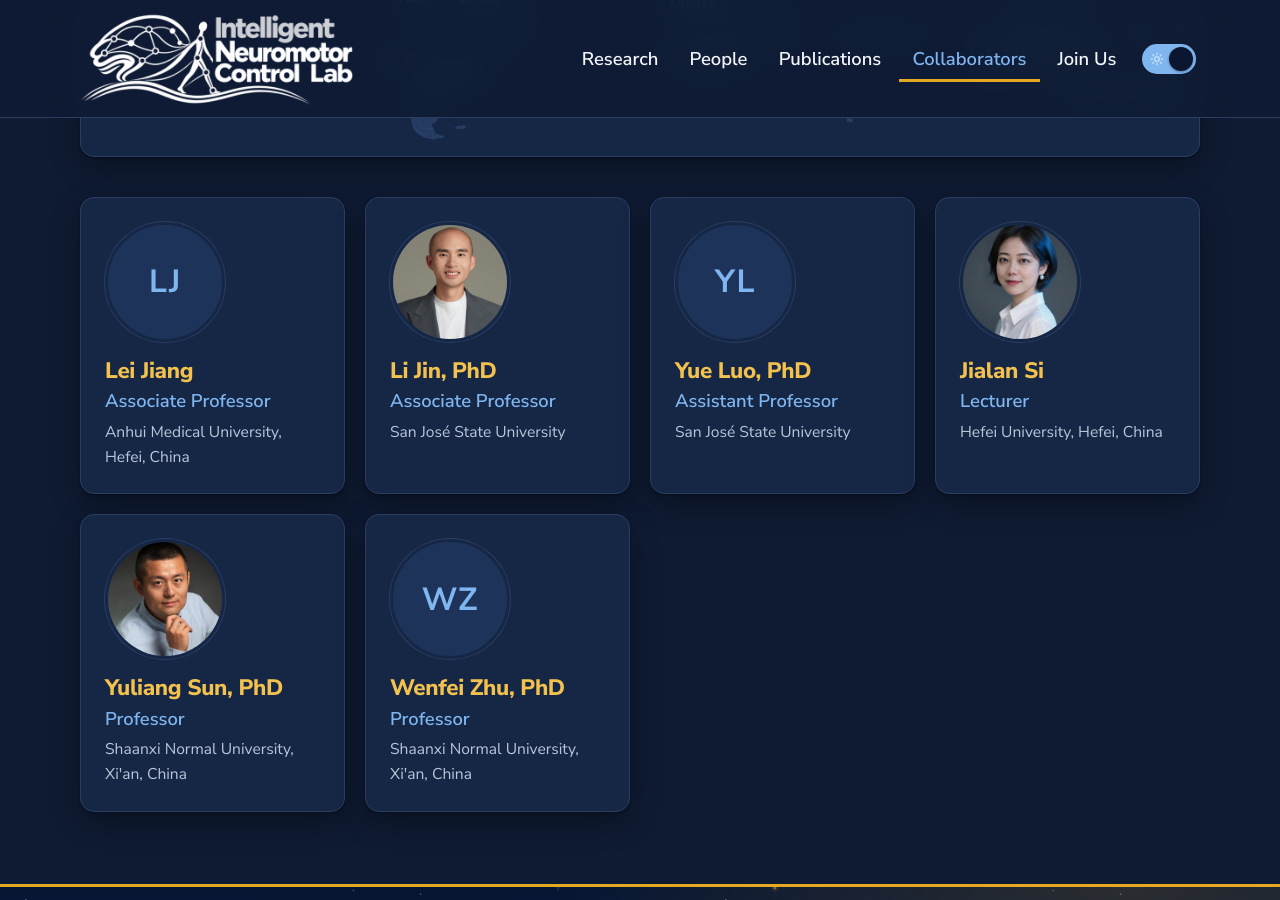
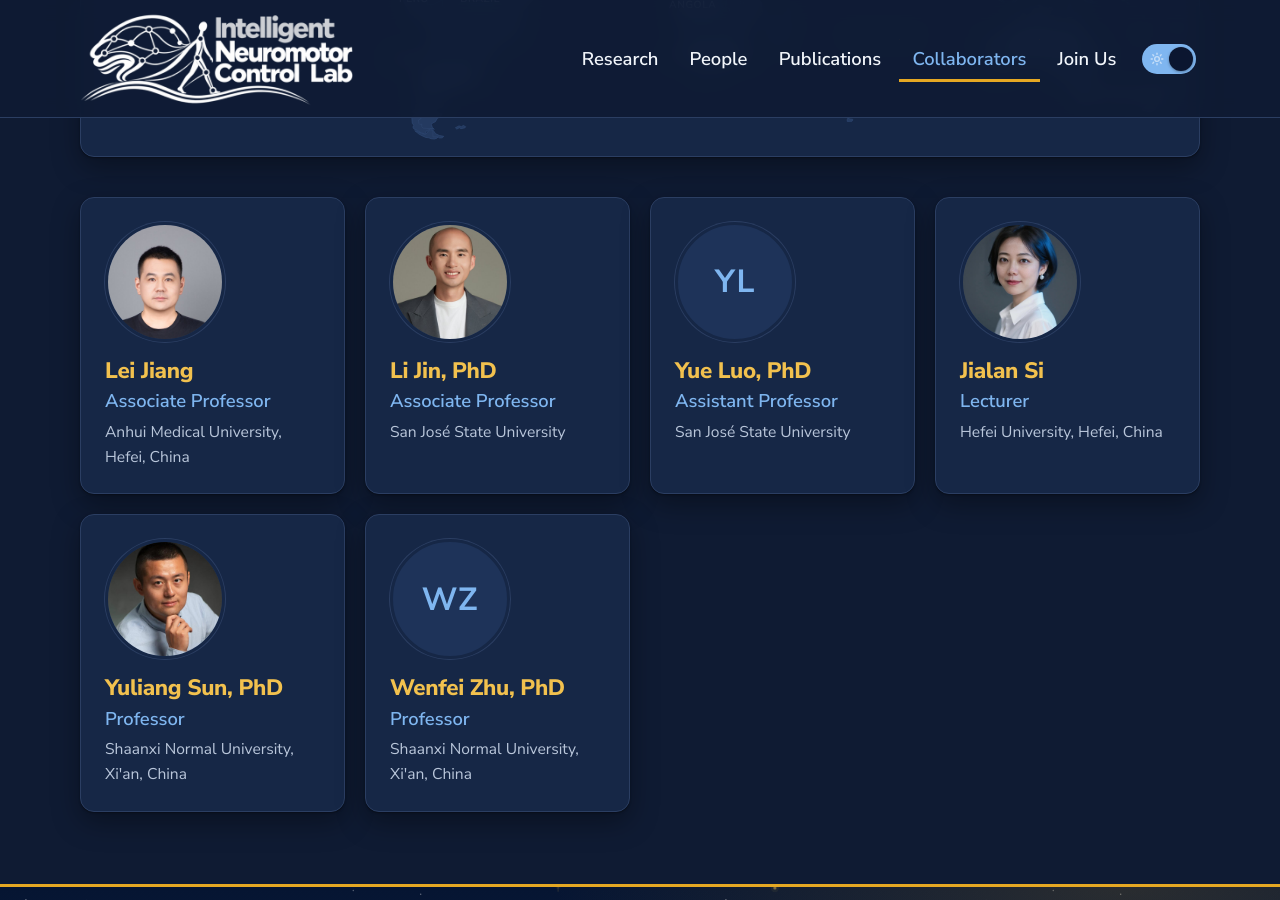
Before and after one commit to incLab-sjsu/inclab-sjsu.github.io, a Jekyll site: the page built from collaborators.html, in a window 1280 px wide and 900 px high, scrolled down 777 px. Built offline with Jekyll 4.4.1, drawn with Linux system fonts in a browser that asks for light colours.

Commit message:
Add Lei Jiang's photo
Co-Authored-By: Claude Fable 5.1 <noreply@anthropic.com>
Claude-Session: https://claude.ai/code/session_01NC87yMo4KF9PtoiKQz5QsG

```diff
--- a/_data/collaborators.yml
+++ b/_data/collaborators.yml
@@ -28,6 +28,7 @@ members:
     surname: Jiang
     role: Associate Professor
     institution: Anhui Medical University, Hefei, China
+    photo: /assets/img/collaborators/lei-jiang.jpg
   - name: Jialan Si
     surname: Si
     role: Lecturer
```
Also changed, not shown: assets/img/collaborators/lei-jiang.jpg (added).
